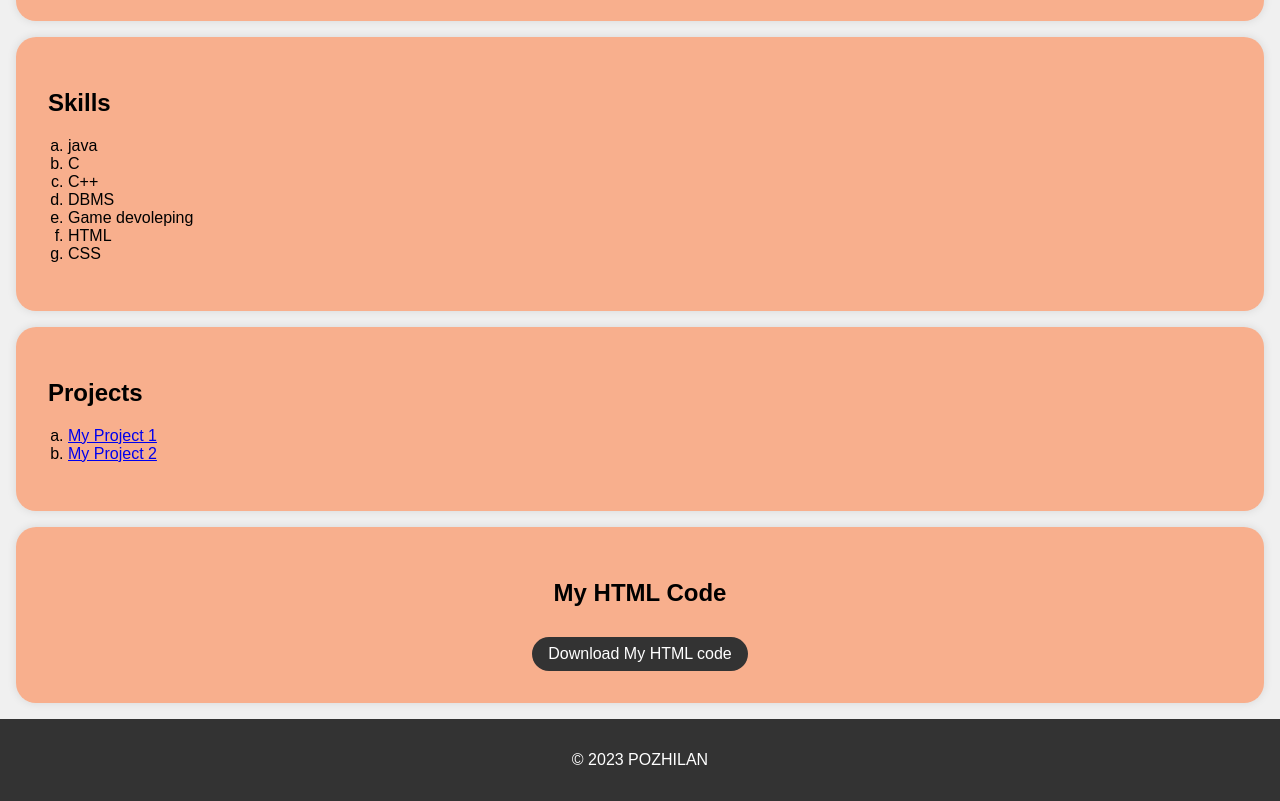
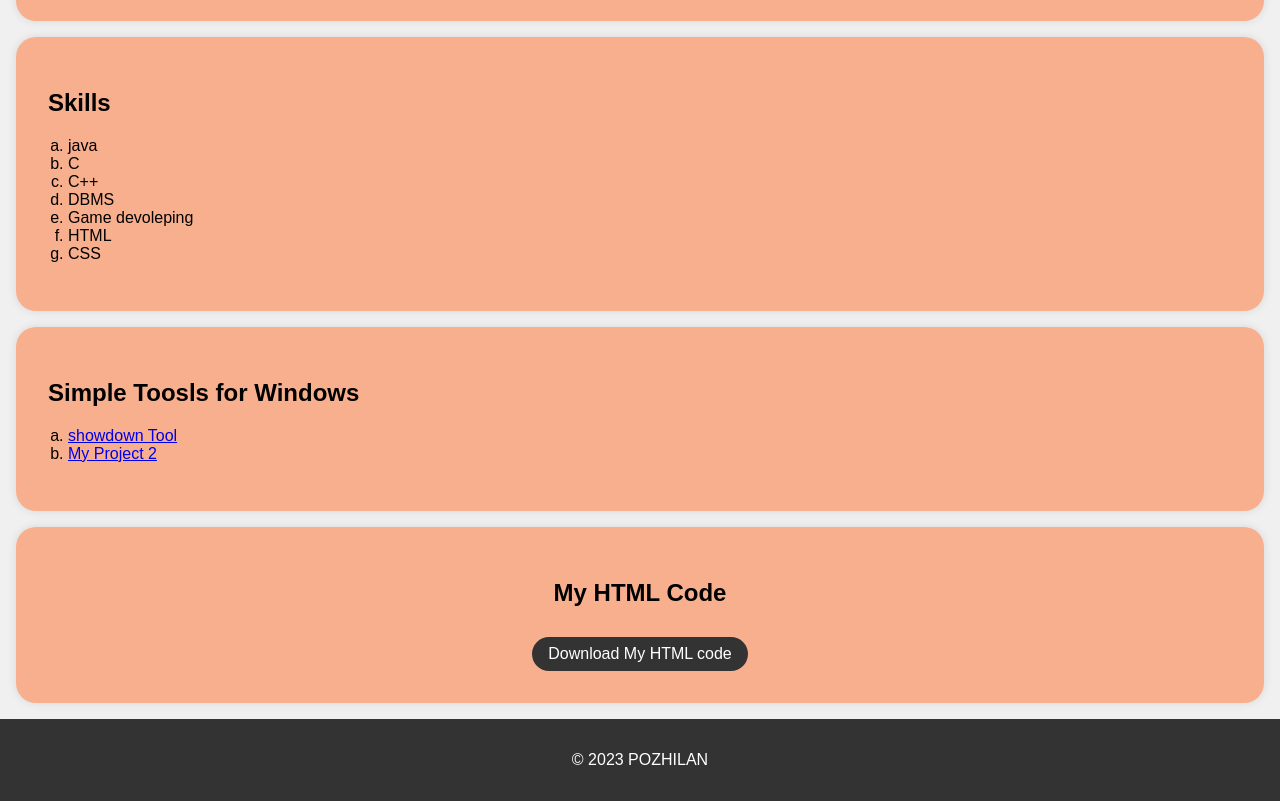
Before and after one commit to Pozhilanraja/DigitalPortfolio, a plain HTML site: page index.html in a window 1280 px wide. Shown: the part 607-1408 px from the top of the page. Drawn offline with Linux system fonts and the light colour scheme.

Commit message:
Update index.html

```diff
--- a/index.html
+++ b/index.html
@@ -128,9 +128,9 @@
 
     <section id="projects">
         <div class="section-content">
-            <h2>Projects</h2>
+            <h2>Simple Toosls for Windows</h2>
             <ul>
-                <li><a href="#">My Project 1</a></li>
+                <li><a href="https://drive.google.com/file/d/1HsiYFTXvrFkJNxPS4POWidKwJaoz1BFT/view?usp=sharing">showdown Tool</a></li>
                 <li><a href="#">My Project 2</a></li>
 
             </ul>
```
